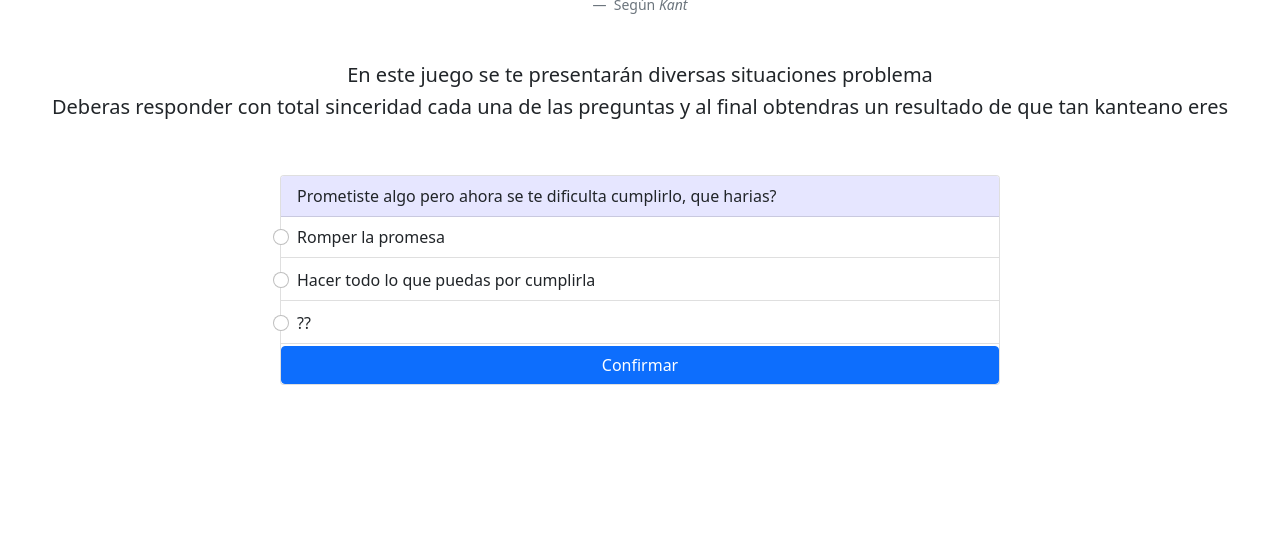
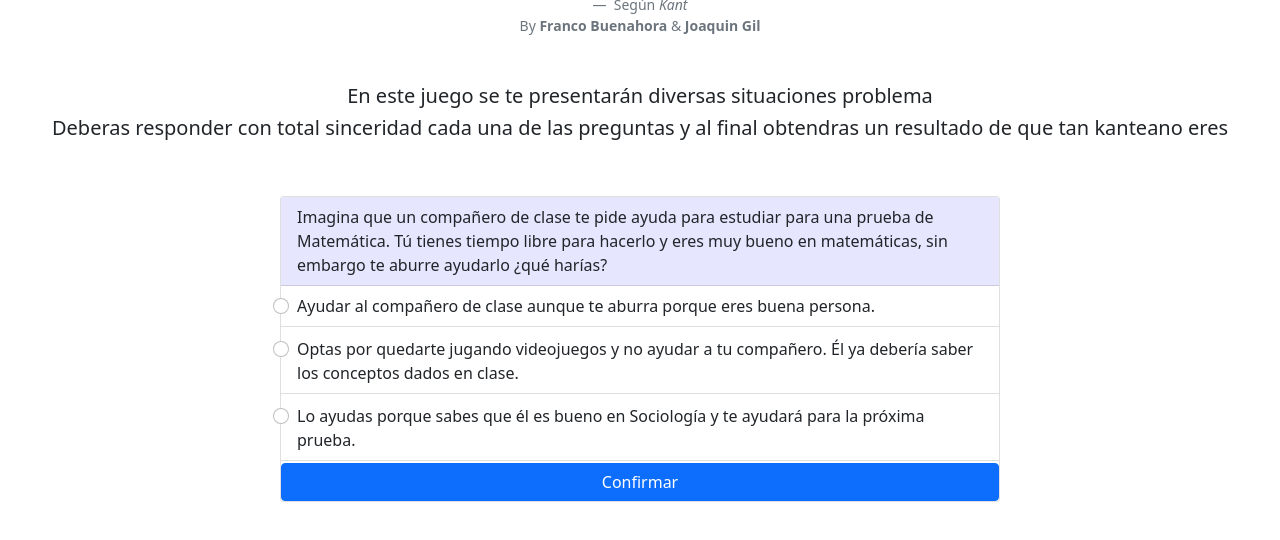
Before and after one commit to buenahora/JuegoFilosofia, a plain HTML site: page index.html in a window 1280 px wide. Shown: the part 118-658 px from the top of the page. Drawn offline with nearby package versions, Linux system fonts and the light colour scheme.

Commit message:
primera pregunta hecha

```diff
--- a/index.html
+++ b/index.html
@@ -41,6 +41,8 @@
         </blockquote>
         <figcaption class="blockquote-footer">
           Según <cite title="Source Title">Kant</cite>
+          <br>
+          By <b>Franco Buenahora</b> & <b>Joaquin Gil</b>
         </figcaption>
       </figure>
     <p class="font-weight-normal text-center mt-5 h5">En este juego se te presentarán diversas situaciones problema</p>
--- a/script.js
+++ b/script.js
@@ -59,11 +59,11 @@ function randomize(collection) {
 
 let opciones = [
     {
-        pregunta: "Prometiste algo pero ahora se te dificulta cumplirlo, que harias?",
-        label1: "Romper la promesa",
-        label2: "Hacer todo lo que puedas por cumplirla",
-        label3: "??",
-        correcto: "2"
+        pregunta: "Imagina que un compañero de clase te pide ayuda para estudiar para una prueba de Matemática. Tú tienes tiempo libre para hacerlo y eres muy bueno en matemáticas, sin embargo te aburre ayudarlo ¿qué harías?",
+        label1: "Ayudar al compañero de clase aunque te aburra porque eres buena persona.",
+        label2: "Optas por quedarte jugando videojuegos y no ayudar a tu compañero. Él ya debería saber los conceptos dados en clase. ",
+        label3: "Lo ayudas porque sabes que él es bueno en Sociología y te ayudará para la próxima prueba. ",
+        correcto: "1"
     },
     {
         pregunta: "Ves a alguien que precisa ayuda, que harias?",
--- a/styles.scss
+++ b/styles.scss
@@ -55,6 +55,8 @@ body, html {
   body {
     background-color: white;
     font-family: $font;
+    height: 100vh;
+    overflow: hidden;
   }
 
   .card{
```
Also changed, not shown: styles.css.
